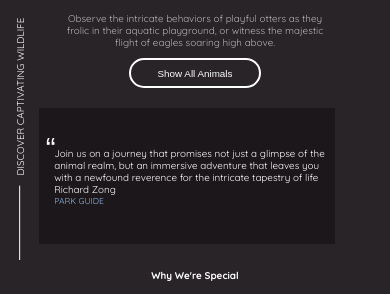
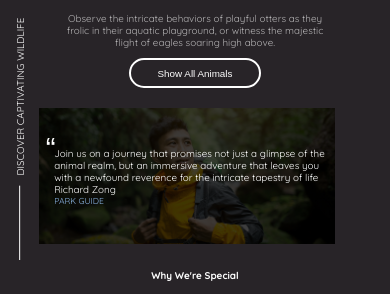
Before and after one commit to jackson-wilmot/national-park-website, a SvelteKit app: page / in a window 390 px wide. Shown: the part 1493-1787 px from the top of the page. Built offline with nearby package versions, Linux system fonts and the light colour scheme.

Commit message:
minor changes

```diff
--- a/src/routes/scss/_section__3.scss
+++ b/src/routes/scss/_section__3.scss
@@ -72,7 +72,7 @@
             display: flex;
 
             @media (max-width: 650px) {
-                filter: none;
+                filter: drop-shadow(0 0 0 rgba(27, 23, 26, 0));
                 background-size: cover;
                 flex-direction: column;
                 width: 95%;
```
